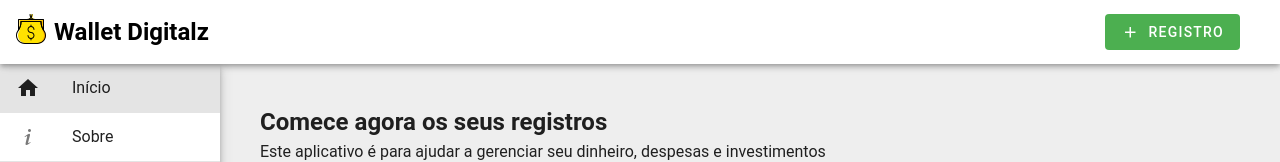
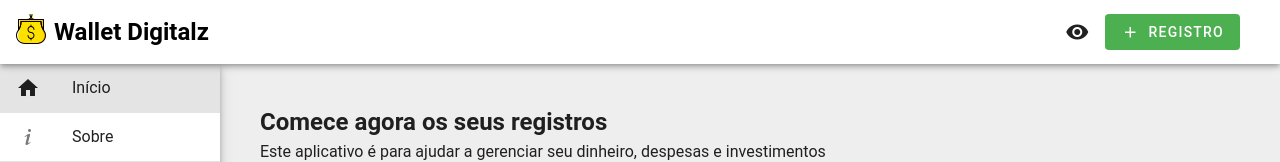
Before and after one commit to lucasferreiralimax/wallet-digitalz, a Vue app: page / in a window 1280 px wide. Shown: the top 162 px of the page. Built offline with nearby package versions, Linux system fonts and the light colour scheme.

Commit message:
create feature for hidden values of wallet

```diff
--- a/src/App.vue
+++ b/src/App.vue
@@ -5,7 +5,9 @@ import Logo from '@/components/Logo/index.vue'
 import ModalRegister from '@/components/ModalRegister/index.vue'
 import Footer from '@/components/Footer/index.vue'
 import { useDisplay } from 'vuetify'
+import { useWalletStore } from '@/stores/wallet'
 
+const wallet = useWalletStore()
 const theme = ref('light')
 const drawer = ref(true)
 const { xs } = useDisplay()
@@ -44,6 +46,14 @@ onMounted(() => {
         <h1 class="d-flex"><Logo  class="mr-2"/>Wallet Digitalz</h1>
       </router-link>
       <v-spacer />
+      <v-btn
+        role="button"
+        aria-label="Button hidden values"
+        class="mr-4"
+        @click.stop="wallet.eyeToggle"
+        size="x-xsall"
+        :icon="wallet.eye ? 'mdi-eye' : 'mdi-eye-off'"
+      />
       <ModalRegister />
     </v-app-bar>
 
--- a/src/components/Information/index.vue
+++ b/src/components/Information/index.vue
@@ -1,10 +1,13 @@
 <script setup lang="ts">
+import { useWalletStore } from '@/stores/wallet'
+
 defineProps<{
   title: string,
   value: string,
   type: string,
 }>()
 
+const wallet = useWalletStore()
 const typeColors: any = {
   investiment: 'info',
   expense: 'error',
@@ -24,7 +27,7 @@ const typeColors: any = {
     >
       {{ title }}
     </span>
-    <b class="mr-2">{{ value }}</b>
+    <b class="mr-2">{{ wallet.eye ? value : '****' }}</b>
   </v-card>
 </template>
 
--- a/src/components/PanelRegisters/index.vue
+++ b/src/components/PanelRegisters/index.vue
@@ -96,7 +96,7 @@ const typeColors: any = {
           class="text-value pl-2 font-weight-bold"
           :class="[`text-${typeColors[type]}`]"
         >
-          {{ parseMoney(Number(item.value), locale) }}
+          {{ wallet.eye ? parseMoney(Number(item.value), locale) : '****' }}
         </span>
       </v-expansion-panel-title>
       <v-expansion-panel-text>
--- a/src/stores/wallet.ts
+++ b/src/stores/wallet.ts
@@ -17,6 +17,7 @@ export const useWalletStore = defineStore('wallet', {
   state: (): any => { // @TODO adjustment type
     return {
       registers: useStorage('my-wallet', []),
+      eye: useStorage('my-wallet-eye', true),
     }
   },
   getters: {
@@ -48,5 +49,8 @@ export const useWalletStore = defineStore('wallet', {
     deleteRegister(target: string) {
       this.registers = this.registers.filter(({ id }: Register) => id !== target)
     },
+    eyeToggle() {
+      this.eye = !this.eye
+    },
   },
 })
```
